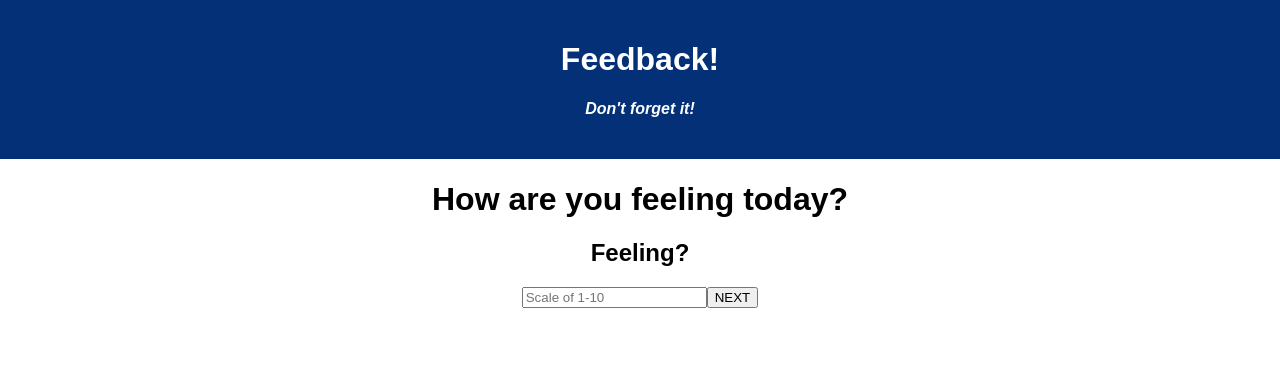
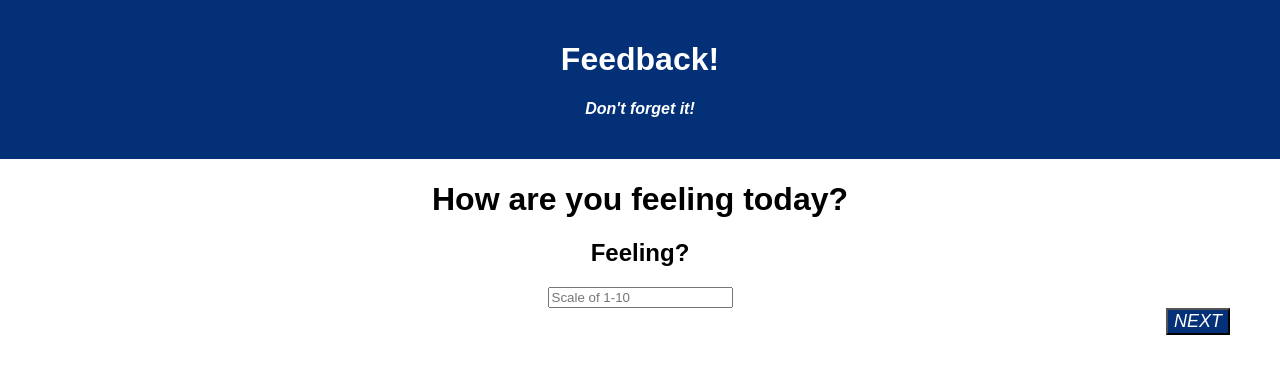
Before and after one commit to ralwine/WC5-feedback-loop, a React (Create React App) app: page / in a window 1280 px wide. Shown: the top 374 px of the page. Built offline with nearby package versions, Linux system fonts and the light colour scheme.

Commit message:
added some button styling

```diff
--- a/src/components/App/App.css
+++ b/src/components/App/App.css
@@ -21,3 +21,17 @@
 h4 {
   font-style: italic;
 }
+
+.fancyDiv{
+  text-align: right;
+  margin-right: 50px;
+  margin-bottom: 50px;
+}
+
+.fancyBtn{
+  background-color: #033076;
+  color: white;
+  font-size: large;
+  font-style: italic;
+  margin-right: right;
+}
--- a/src/components/App/App.jsx
+++ b/src/components/App/App.jsx
@@ -27,9 +27,11 @@ function App() {
             Feeling?
           </h2>
           <input type="number" placeholder='Scale of 1-10' />
+          <div className='fancyDiv'>
           <Link to='/understanding'>
             <button className="fancyBtn">NEXT</button>
           </Link>
+          </div>
         </Route>
         <Route path='/understanding' exact>
           <h1>
@@ -39,9 +41,11 @@ function App() {
             Understanding?
           </h2>
           <input type="number" placeholder='Scale of 1-10' />
+          <div className='fancyDiv'>
           <Link to='/support'>
             <button className="fancyBtn">NEXT</button>
           </Link>
+          </div>
         </Route>
         <Route path='/support' exact>
           <h1>
@@ -51,9 +55,11 @@ function App() {
             Support?
           </h2>
           <input type="number" placeholder='Scale of 1-10' />
+          <div className='fancyDiv'>
           <Link to='/comments'>
             <button className="fancyBtn">NEXT</button>
           </Link>
+          </div>
         </Route>
         <Route path='/comments' exact>
           <h1>
@@ -62,10 +68,12 @@ function App() {
           <h2>
             Comments
           </h2>
-          <input type="number" placeholder='Scale of 1-10' />
+          <input type="text" placeholder='Tell us what is on your mind!' />
+          <div className='fancyDiv'>
           {/* <Link to='/review'> */}
           <button className="fancyBtn">NEXT</button>
           {/* </Link> */}
+          </div>
         </Route>
         <Route></Route>
         <Route></Route>
--- a/src/index.js
+++ b/src/index.js
@@ -7,7 +7,7 @@ import { Provider } from 'react-redux'
 import logger from 'redux-logger'
 
 // reducer that acts a 'cart' to collect our data.
-const emotions =(state = [], action) =>{
+const emotions=(state = [], action) =>{
   return state
 }
 
```
Also changed, not shown: 1 other file (tests, documents, lock files or other folders).
